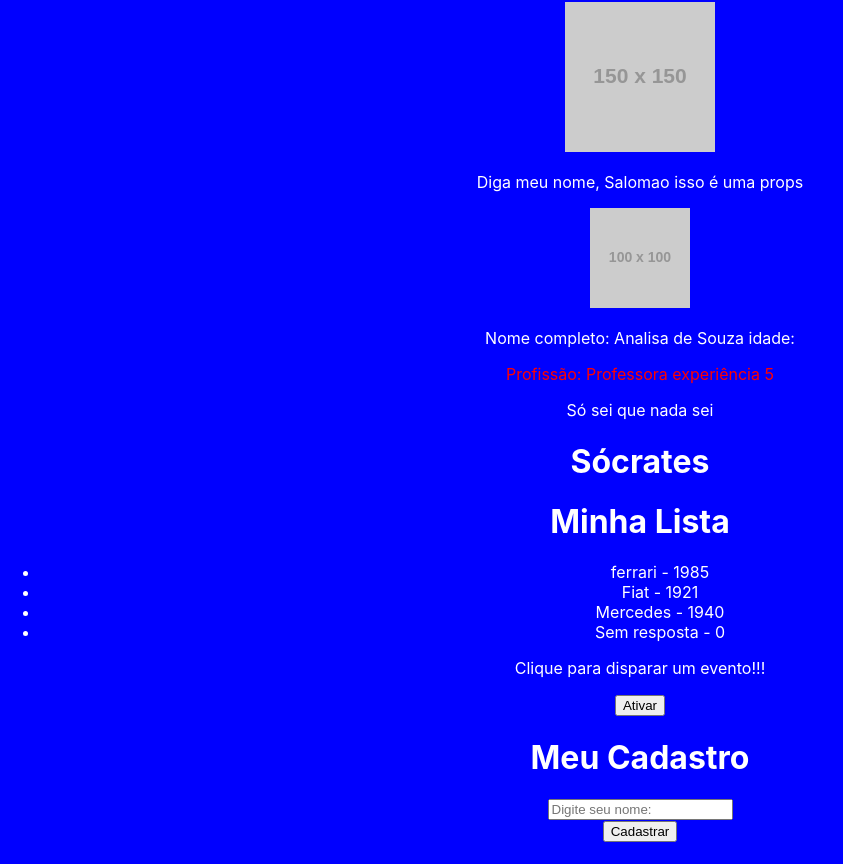
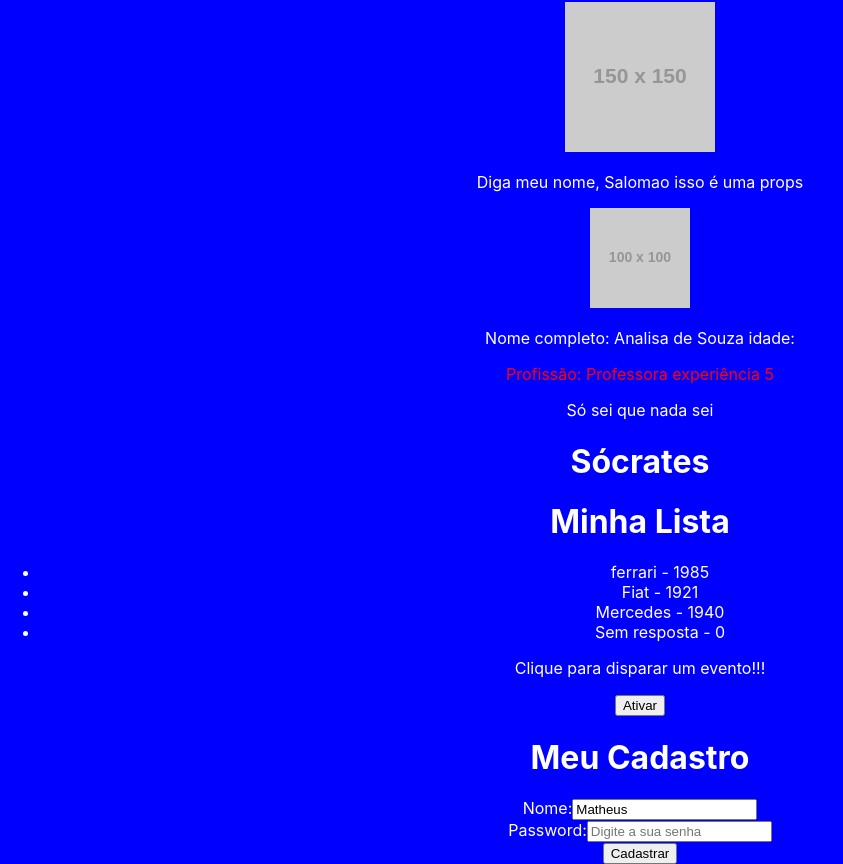
Before and after one commit to salomaoalg/reactaulas, a React (Create React App) app: page / in a window 1280 px wide. Shown: the part 274-1138 px from the top of the page, without its empty margins (0-843 px from the left). Before the commit the page ends 1116 px from the top, so only its background shows below. Built offline with nearby package versions, Linux system fonts and the light colour scheme.

Commit message:
update form
useState hulk

```diff
--- a/src/components/Form.js
+++ b/src/components/Form.js
@@ -1,17 +1,44 @@
-function Form(){
+import { useState } from "react"
 
-    function CadastroUsuario(e){
+function Form() {
+
+    function CadastroUsuario(e) {
         e.preventDefault()
         alert("USUARIO CADASTRADO!!")
+        alert(`Usuário ${name} foi cadastrado com a senha ${passwd}`)
     }
 
-    return(
+    const [name, setName] = useState("Matheus")
+    const [passwd, setPasswd] = useState()
+
+
+    return (
         <div>
             <h1>Meu Cadastro</h1>
             <form onSubmit={CadastroUsuario}>
                 <div>
-                    <input type="text" placeholder="Digite seu nome:" />
+                    <label htmlFor="name">Nome:</label>
+                    <input
+                        type="text"
+                        id="name"
+                        name="name"
+                        placeholder="Digite seu nome:"
+                        onChange={(e) => setName(e.target.value)}
+                        value={name}
+                    />
                 </div>
+
+                <div>
+                    <label htmlFor="password">Password:</label>
+                    <input
+                        type="password"
+                        id="password"
+                        name="password"
+                        placeholder="Digite a sua senha"
+                        onChange={(e) => setPasswd(e.target.value)}
+                    />
+                </div>
+
                 <div>
                     <input type="submit" value="Cadastrar" />
                 </div>
```
